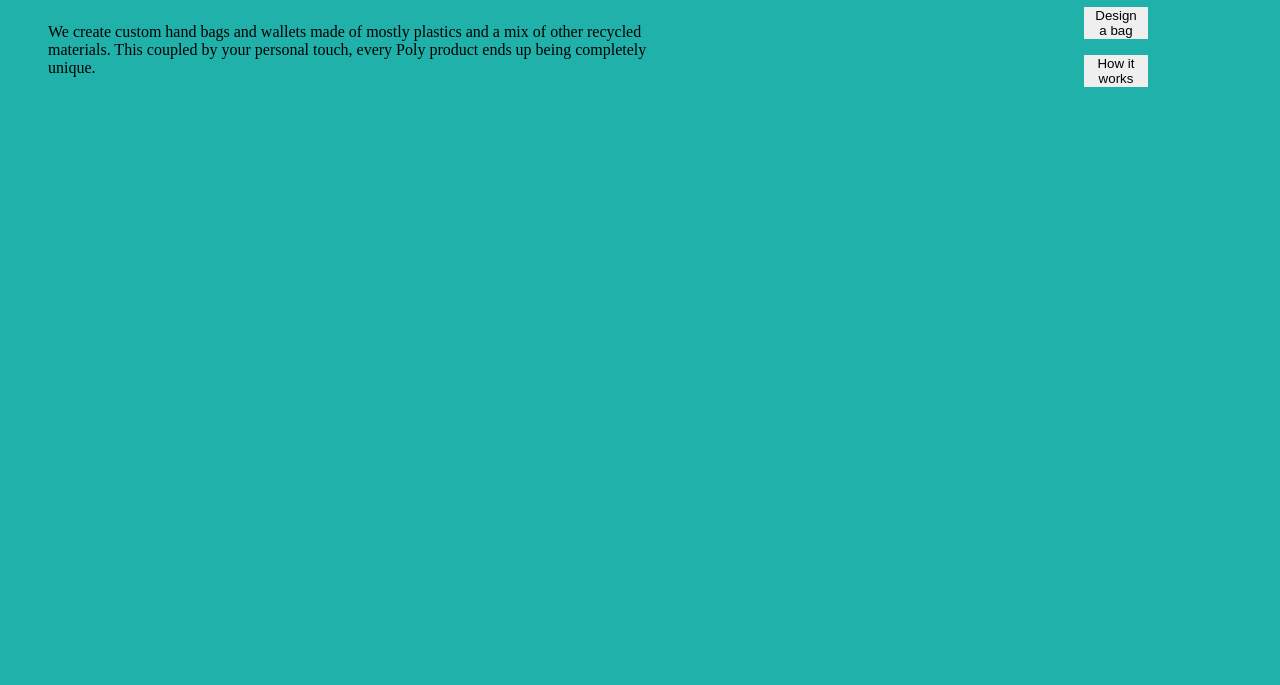
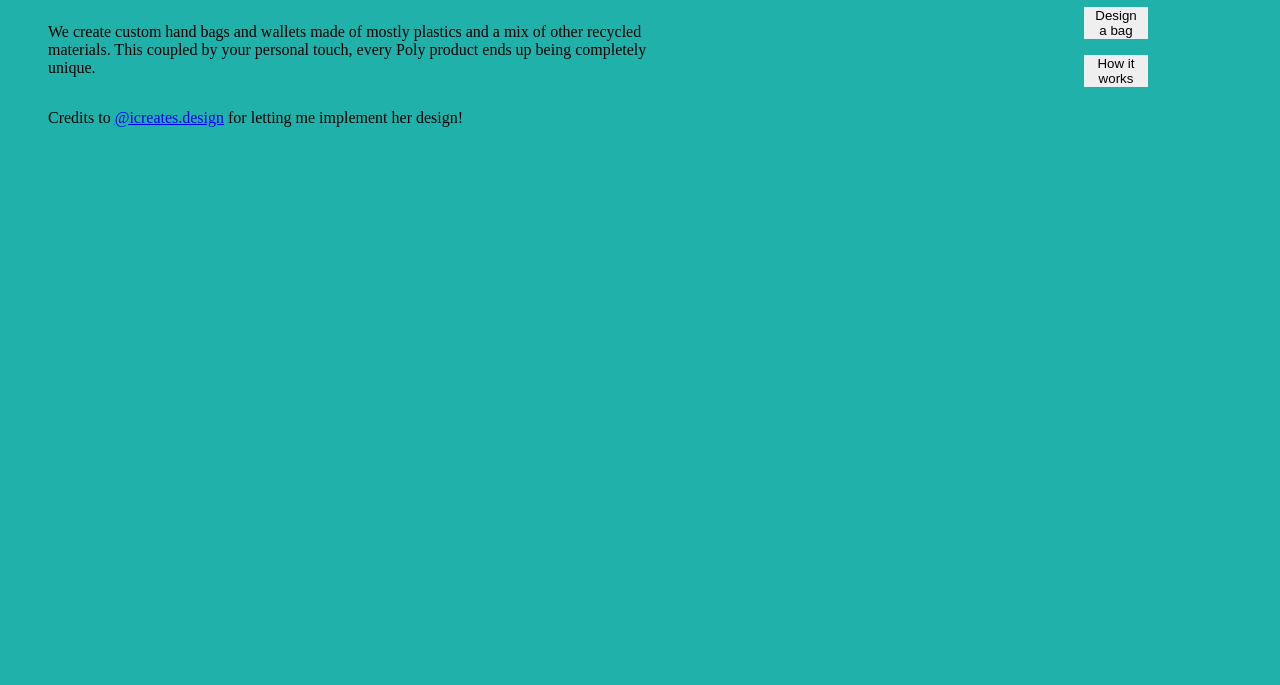
Before and after one commit to WarrenJRamos/landing-page-ex1, a plain HTML site: page index.html in a window 1280 px wide. Shown: the part 131-816 px from the top of the page. Drawn offline with Linux system fonts and the light colour scheme.

Commit message:
fixed readme and added a footer

```diff
--- a/index.html
+++ b/index.html
@@ -41,5 +41,16 @@
         </div>
       </div>
     </header>
+    <footer className="footer">
+      <div class="container">
+        <p>
+          Credits to
+          <a href="https://www.instagram.com/icreates.design/"
+            >@icreates.design</a
+          >
+          for letting me implement her design!
+        </p>
+      </div>
+    </footer>
   </body>
 </html>
```
Also changed, not shown: 1 other file.
